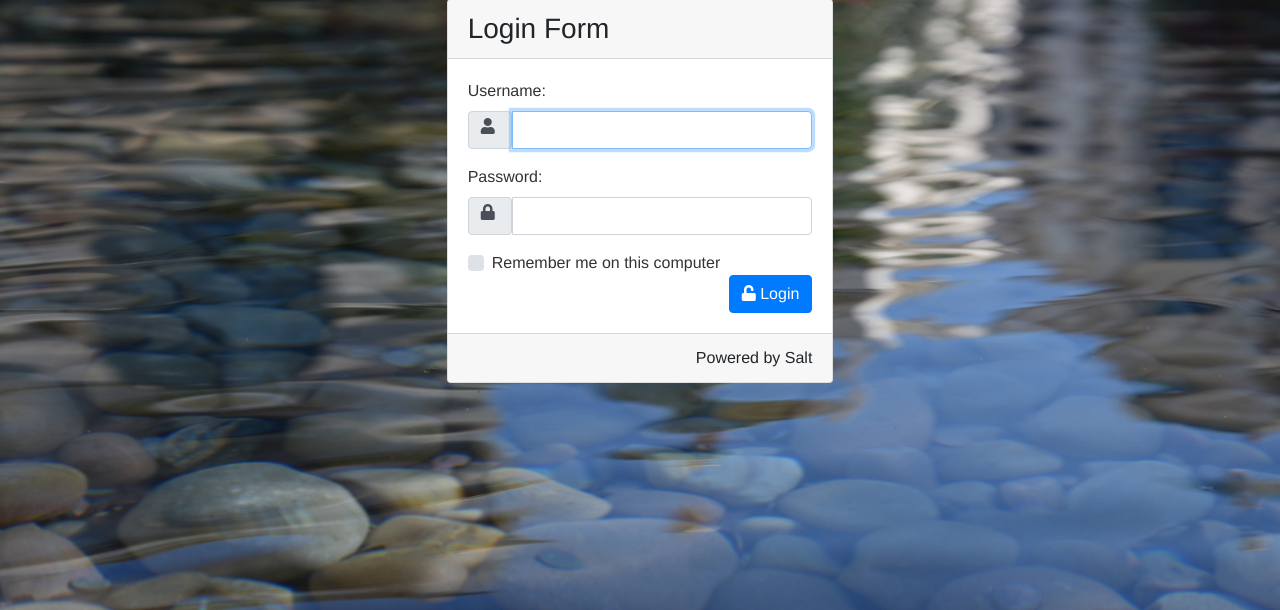
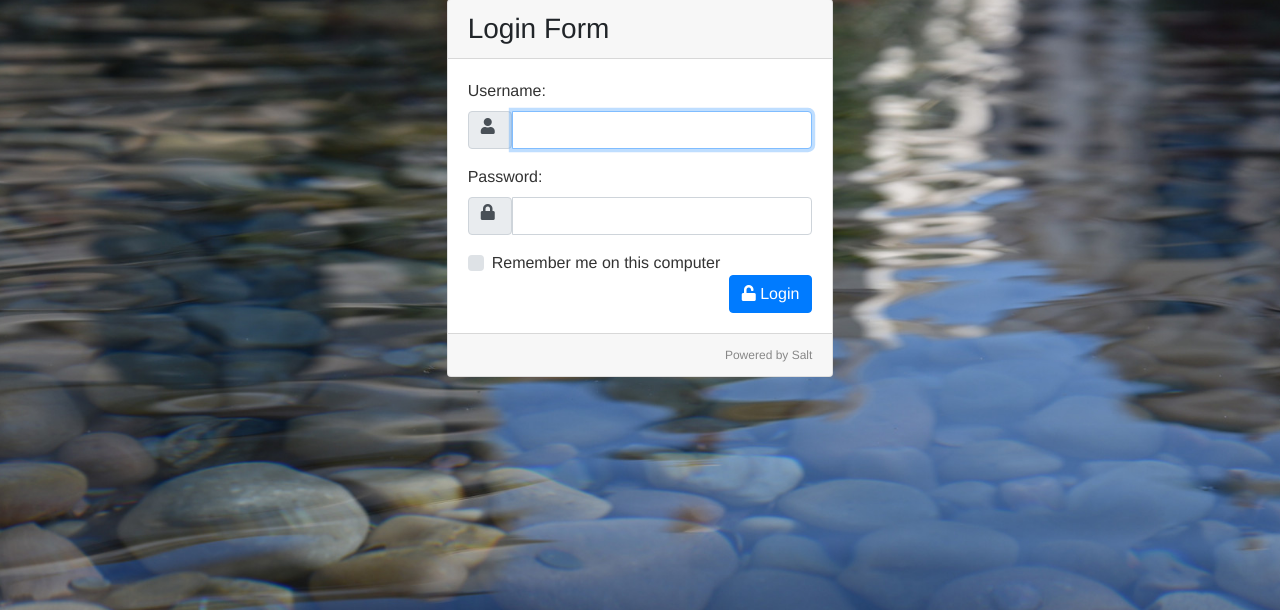
Before and after one commit to robabram/Quickstart-Secure-Django-Template, a Django app: page /accounts/login/ in a window 1280 px wide. Shown: the part 115-725 px from the top of the page. Run offline with Django 3.2, Linux system fonts and the light colour scheme; parts of the project's set-up code (start-up, migrations or seed data) failed here and were passed over; some libraries are stand-ins or nearby versions.

Commit message:
minor tweak to login form

```diff
--- a/django_project/apps/accounts/templates/accounts/login.html
+++ b/django_project/apps/accounts/templates/accounts/login.html
@@ -46,7 +46,7 @@
                   <button id="btn-submit" class="btn btn-default btn-primary float-right" name="login" title="{% trans 'Login' noop %}" type="submit"><i class="fas fa-unlock"></i> {% trans 'Login' noop %}</button>
                 </form>
               </div>
-              <div class="card-footer"><span class="float-right">Powered by Salt</span></div>
+              <div class="card-footer"><span class="float-right" style="font-size: 12px; color: #888;">Powered by Salt</span></div>
               <!--/card-block-->
             </div>
             <!-- /form card login -->
```
